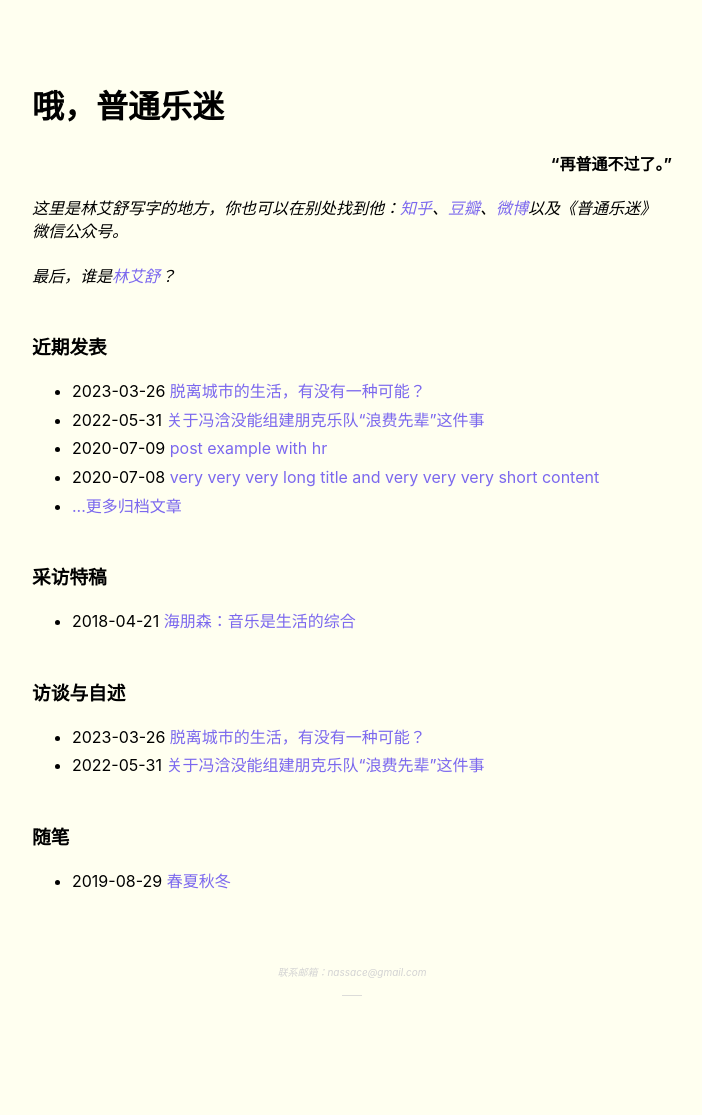
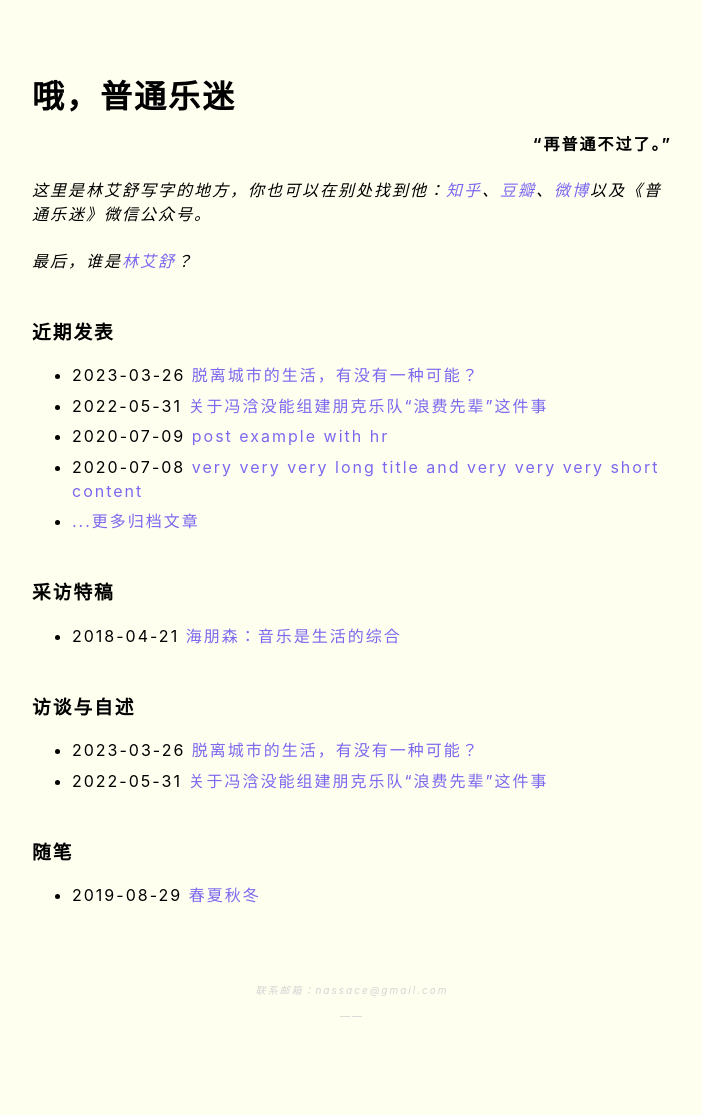
Before and after one commit to salingerlin/salingerlin.github.io, a Jekyll site: the page built from index.md, in a window 1280 px wide. Shown: the whole page, without its empty margins (288-990 px from the left). Built offline with Jekyll 4.4.1, drawn with Linux system fonts in a browser that asks for light colours; before the commit the page ends 1090 px from its top, so only the background shows below that.

Commit message:
Update no-style-please.scss

```diff
--- a/_sass/no-style-please.scss
+++ b/_sass/no-style-please.scss
@@ -27,7 +27,8 @@ body {
   color: black;
   font-family: -apple-system, BlinkMacSystemFont, Tahoma, Arial, "Hiragino Sans GB", "Microsoft YaHei", sans-serif;
   font-size: 16px;
-  line-height: 1.4;
+  line-height: 1.5em;
+  letter-spacing:0.125em;
   margin: 0;
   min-height: 100%;
   overflow-wrap: break-word;
```
